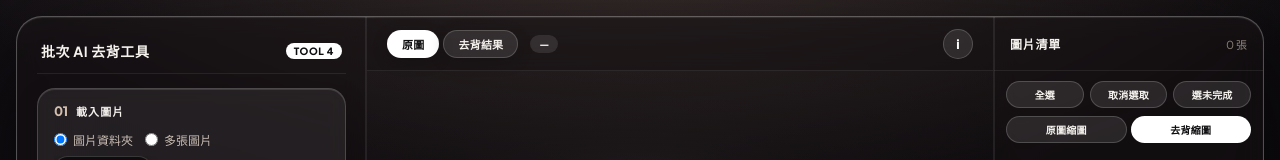
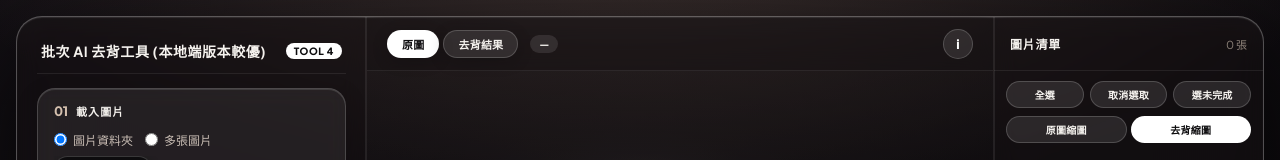
Before and after one commit to bred159753-stack/ImgArray, a plain HTML site: page tool4.html in a window 1280 px wide. Shown: the top 160 px of the page. Drawn offline with nearby package versions, Linux system fonts and the light colour scheme.

Commit message:
feat:文字改動

```diff
--- a/tool4.html
+++ b/tool4.html
@@ -456,7 +456,7 @@
     <!-- 左側面板 -->
     <div id="sidebar">
         <div class="app-title">
-            <span>批次 AI 去背工具</span>
+            <span>批次 AI 去背工具 (本地端版本較優)</span>
             <span class="brand-badge">Tool 4</span>
         </div>
 
```
Also changed, not shown: index.html (+1 -1 lines).
